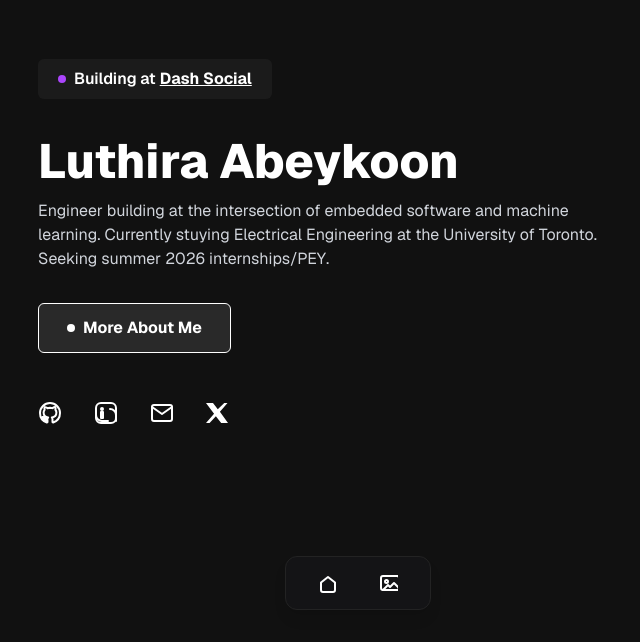
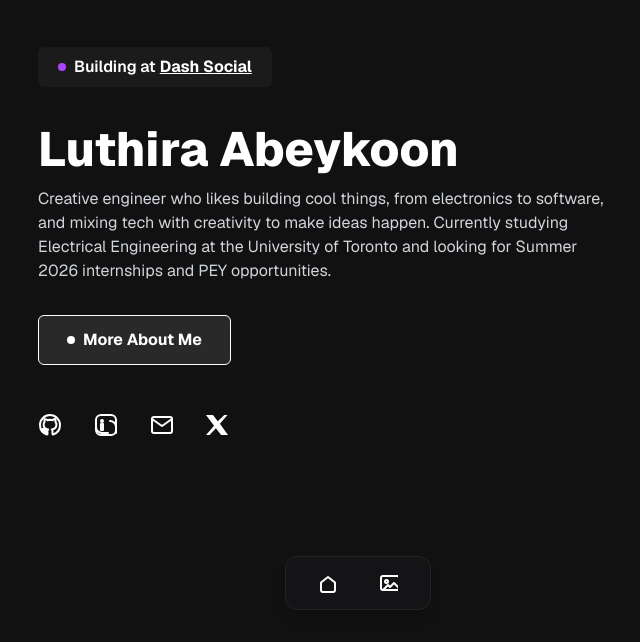
Before and after one commit to Luthiraa/v2, a Next.js app: page / in a window 1280 px wide. Shown: the part 158-800 px from the top of the page, without its empty margins (282-922 px from the left). Built offline with nearby package versions, Linux system fonts and the light colour scheme.

Commit message:
Update personal description in Home component for clarity and engagement

```diff
--- a/src/app/page.js
+++ b/src/app/page.js
@@ -65,7 +65,7 @@ export default function Home() {
         </Fade>
         {/* Subtitle */}
         <Fade triggerOnce delay={400}>
-          <p className="text-base text-gray-300 mb-2 max-w-xl">Engineer building at the intersection of embedded software and machine learning. Currently stuying Electrical Engineering at the University of Toronto. Seeking summer 2026 internships/PEY.</p>
+          <p className="text-base text-gray-300 mb-2 max-w-xl">Creative engineer who likes building cool things, from electronics to software, and mixing tech with creativity to make ideas happen. Currently studying Electrical Engineering at the University of Toronto and looking for Summer 2026 internships and PEY opportunities.</p>
         </Fade>
         {/* More About Me Button */}
         <Fade triggerOnce delay={600}>
```
